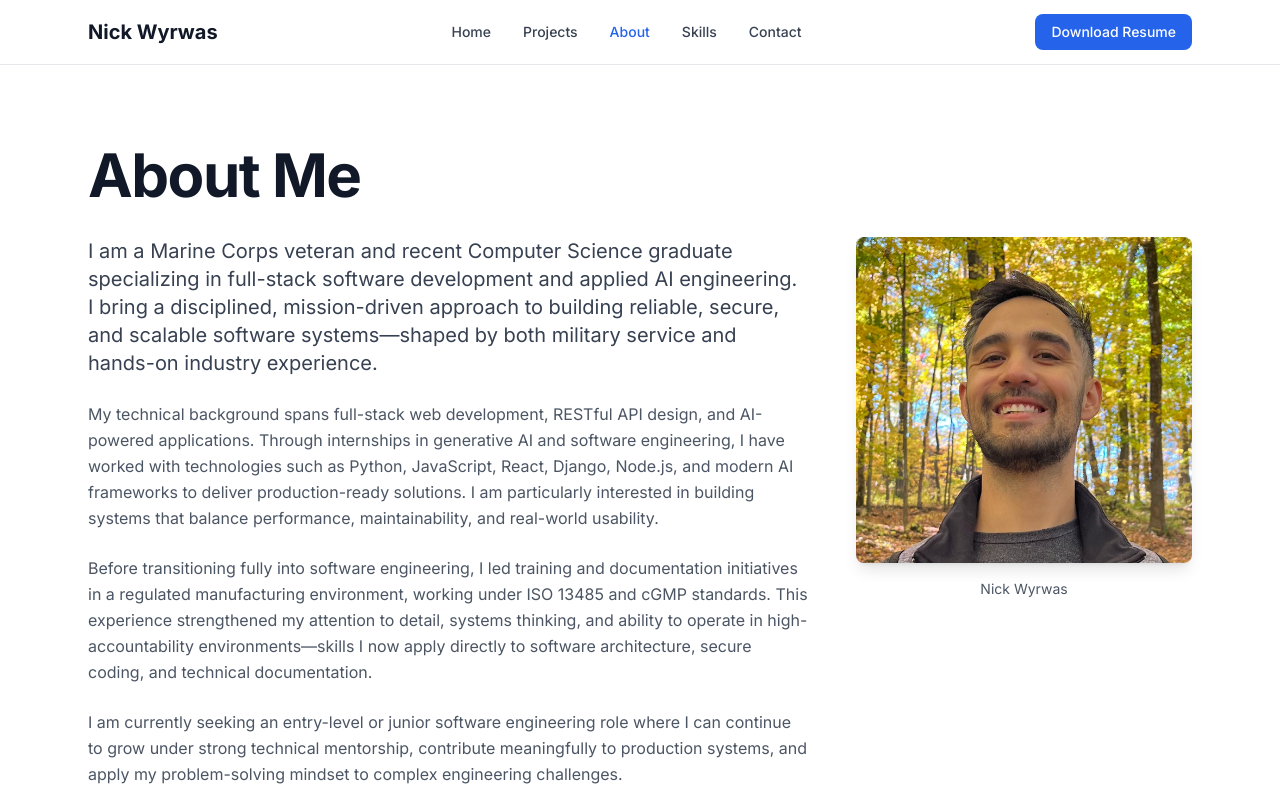
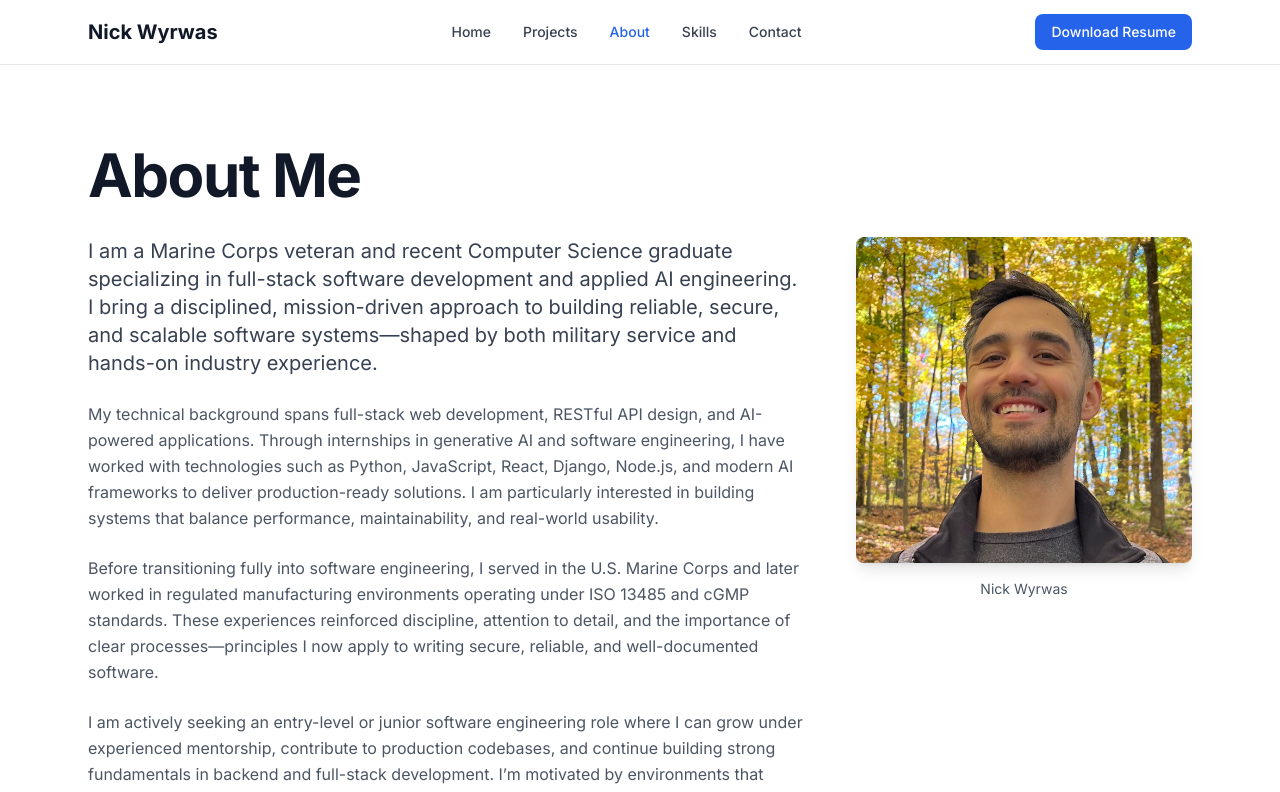
Before and after one commit to nwyrwas/Portfolio, a Next.js app: page /about in a window 1280 px wide. Shown: the top 792 px of the page. Built offline with nearby package versions, Linux system fonts and the light colour scheme.

Commit message:
rephrasing wording on about page.

```diff
--- a/app/about/page.tsx
+++ b/app/about/page.tsx
@@ -31,14 +31,16 @@ export default function AboutPage() {
               </p>
 
               <p className="body mb-6">
-                Before transitioning fully into software engineering, I led training and documentation initiatives in a regulated manufacturing environment,
-                working under ISO 13485 and cGMP standards. This experience strengthened my attention to detail, systems thinking, and ability to operate in
-                high-accountability environments—skills I now apply directly to software architecture, secure coding, and technical documentation.
+                Before transitioning fully into software engineering, I served in the U.S. Marine Corps and later worked in regulated
+                manufacturing environments operating under ISO 13485 and cGMP standards. These experiences reinforced discipline,
+                attention to detail, and the importance of clear processes—principles I now apply to writing secure, reliable,
+                and well-documented software.
               </p>
 
               <p className="body mb-8">
-                I am currently seeking an entry-level or junior software engineering role where I can continue to grow under strong technical mentorship,
-                contribute meaningfully to production systems, and apply my problem-solving mindset to complex engineering challenges.
+                I am actively seeking an entry-level or junior software engineering role where I can grow under experienced mentorship,
+                contribute to production codebases, and continue building strong fundamentals in backend and full-stack development.
+                I’m motivated by environments that emphasize clean design, reliability, and continuous improvement.
               </p>
             </div>
 
@@ -252,9 +254,8 @@ export default function AboutPage() {
             <div className="bg-gray-50 border-l-4 border-primary-500 p-6 rounded-r mb-12">
               <h3 className="heading-4 mb-3">Continuous Learning</h3>
               <p className="body">
-                I stay current through reading technical papers, contributing to open-source projects, and building personal projects
-                that push my understanding of modern software engineering practices. I believe the best way to learn is by building
-                and teaching others.
+                I continue developing my skills through hands-on practice, personal projects, and studying real-world codebases.
+                I’m motivated by learning through building, refining my work through feedback, and steadily improving as an engineer.
               </p>
             </div>
 
--- a/app/page.tsx
+++ b/app/page.tsx
@@ -134,13 +134,15 @@ export default function Home() {
             <h2 className="heading-2 mb-4">Technical Foundation</h2>
 
             <p className="body-large mb-6">
-              I am an early-career software engineer with a strong foundation in backend development, API design, and full-stack application building.
+              I’m a recent software engineering graduate with a solid foundation in backend development,
+              API design, and building full-stack applications through academic and personal projects.
             </p>
 
             <p className="body mb-8">
-              I enjoy working on the core systems behind applications, where clean design, security awareness, and thoughtful trade-offs contribute to software that is reliable and easy to maintain as it evolves.
+              I’m particularly interested in the core systems behind applications—where clear structure,
+              security fundamentals, and thoughtful design decisions help software remain reliable and
+              maintainable as it grows.
             </p>
-
             <Button href="/skills" variant="text" size="md">
               View Full Skill Set →
             </Button>
```
